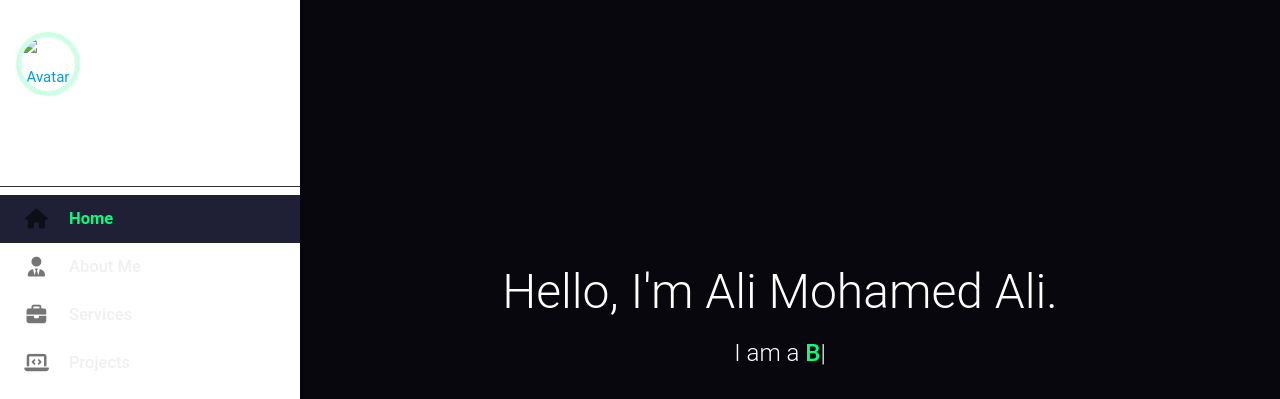
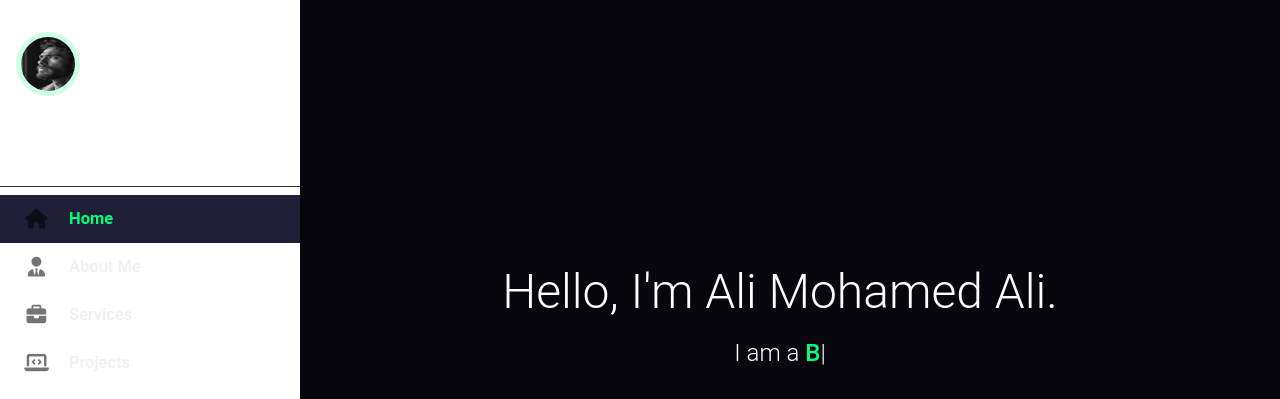
Before and after one commit to AliiiMohamedAliii/Portfolio-2, a plain HTML site: page index.html in a window 1280 px wide. Shown: the top 399 px of the page. Drawn offline with nearby package versions, Linux system fonts and the light colour scheme.

Commit message:
Update index.html

```diff
--- a/index.html
+++ b/index.html
@@ -191,7 +191,7 @@
     <ul id="slide-out" class="sidenav sidenav-fixed">
         <li>
             <div class="user-view center-align">
-                <a href="#intro" class="nav-link"><img class="circle profile-pic" src="/assets/img/data.png" alt="Avatar"></a>
+                <a href="#intro" class="nav-link"><img class="circle profile-pic" src="avatarr.jpg" alt="Avatar"></a>
                 <a href="#intro" class="nav-link"><span class="white-text name" style="font-size: 1.8rem; font-weight: 500; margin-top: 10px; display:block;">Ali Mohamed Ali</span></a>
                 <span class="white-text email">Data Analyst</span>
             </div>
```
